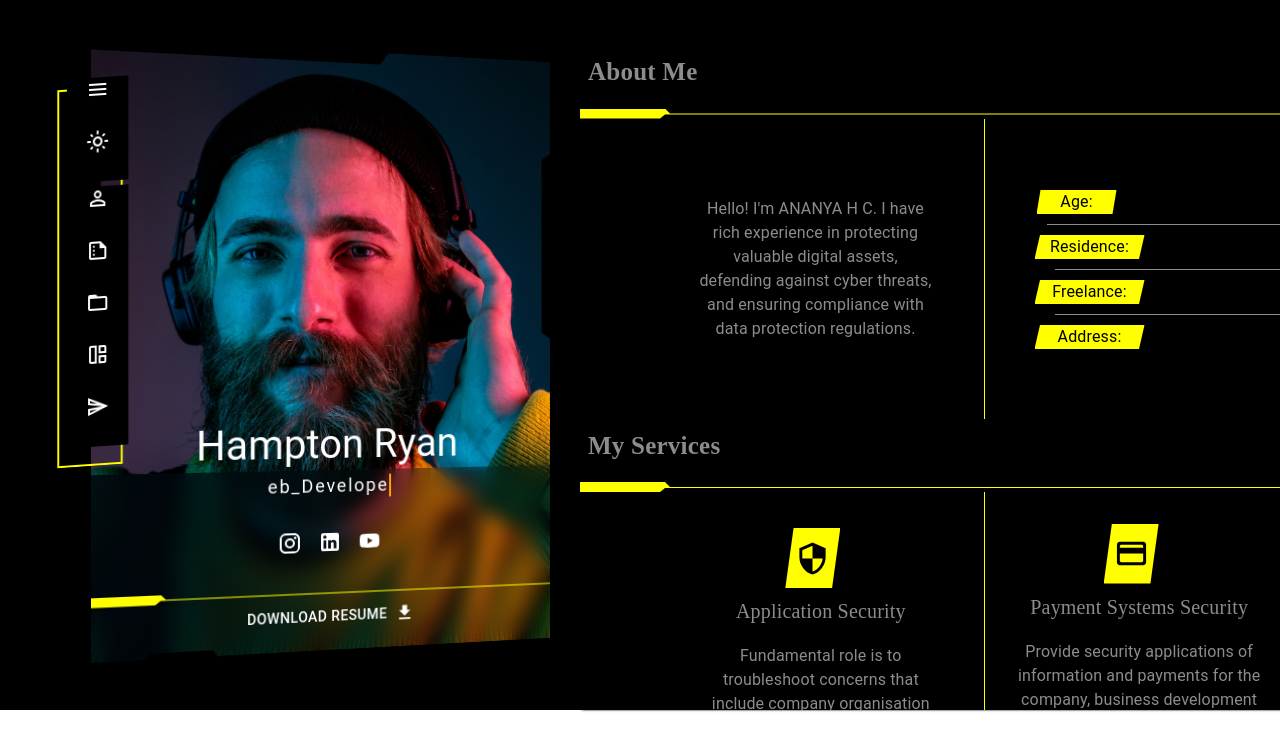
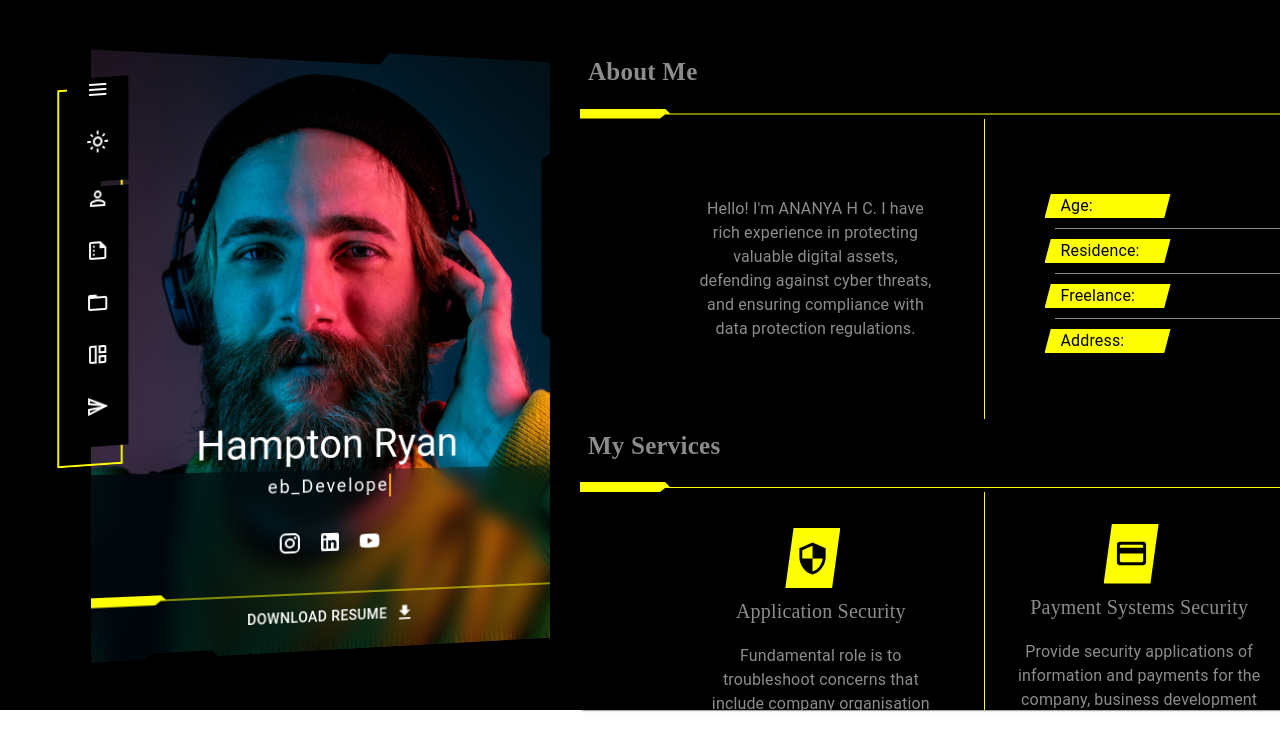
Before and after one commit to kalavida1327/developer-portfolio, a React (Create React App) app: page / in a window 1280 px wide. Shown: the top 750 px of the page. Built offline with nearby package versions, Linux system fonts and the light colour scheme.

Commit message:
ui-1: removing unwanted typography

```diff
--- a/src/Common/styled.js
+++ b/src/Common/styled.js
@@ -186,43 +186,47 @@ export const SubTitleTypo = styled(Typography)`
   text-align: center;
 `;
 
-export const DemoPaper = styled(Paper)(({ isLightMode }) => ({
-  width: '800px',
-  height: '665px',
-  background: isLightMode ? 'black' : 'white',
-  overflowY: 'scroll',
-  marginLeft: '580px',
-  color: 'yellow',
-  marginTop: '-555px',
-}));
+export const DemoPaper = styled(Paper)`
+  width: 800px;
+  height: 665px;
+  background: ${(props) => (props.islightMode ? 'black' : 'white')};
+  overflow-y: scroll;
+  margin-left: 580px;
+  color: yellow;
+  margin-top: -555px;
+  &::-webkit-scrollbar {
+    width: 9px;
+  }
 
-export const PolyBox = styled(Box)(({ theme }) => ({
-  height: '60px',
-  width: '55px',
-  backgroundColor: 'yellow',
-  display: 'flex',
-  alignItems: 'center',
-  justifyContent: 'center',
-  clipPath: 'polygon(15% 0%,100% 0%,85% 100%,0% 100%)',
-}));
+  &::-webkit-scrollbar-thumb {
+    background-color: #dcdcdc;
+    border-radius: 10px;
+  }
 
-export const TextDataTypo = styled(Typography)({
-  background: 'yellow',
-  color: 'black',
-  width: '80px',
-  clipPath: 'polygon(5% 0%,100% 0%,95% 100%,0% 100%)',
-  marginTop: '10px',
-  marginLeft: '20px',
-});
+  &::-webkit-scrollbar-track {
+    background-color: transparent;
+  }
+`;
 
-export const TextDataTypo1 = styled(Typography)({
-  background: 'yellow',
-  color: 'black',
-  width: '110px',
-  clipPath: 'polygon(5% 0%,100% 0%,95% 100%,0% 100%)',
-  marginTop: '10px',
-  marginLeft: '10px',
-});
+export const PolyBox = styled(Box)`
+  height: 60px;
+  width: 55px;
+  background-color: yellow;
+  display: flex;
+  align-items: center;
+  justify-content: center;
+  clip-path: polygon(15% 0%, 100% 0%, 85% 100%, 0% 100%);
+`;
+
+export const TextDataTypo = styled(Typography)`
+  background: yellow;
+  color: black;
+  width: 110px;
+  clip-path: polygon(5% 0%, 100% 0%, 95% 100%, 0% 100%);
+  margin-top: 10px;
+  margin-left: 20px;
+  padding-left: 16px;
+`;
 
 export const SubtextTypography = styled(Typography)`
   color: ${(props) => (props.islightmode ? 'rgba(255,255,255,.55)' : 'black')};
--- a/src/Components/HeroSection/AboutSection/AboutComponent.js
+++ b/src/Components/HeroSection/AboutSection/AboutComponent.js
@@ -23,7 +23,6 @@ import {
   DemoPaper,
   PolyBox,
   TextDataTypo,
-  TextDataTypo1,
   SubtextTypography,
   RoundedLockIcon,
   OutlinedSecurityIcon,
@@ -38,7 +37,7 @@ const AboutComponent = () => {
   );
 
   return (
-    <DemoPaper isLightMode={isLightMode}>
+    <DemoPaper islightMode={isLightMode}>
       {/* About */}
       <TitleTypo islightmode={isLightMode}>{Title1}</TitleTypo>
       <DividerLine />
@@ -49,21 +48,21 @@ const AboutComponent = () => {
           </SubtextTypography>
         </Grid>
         <VerticalDividerMiddle />
-        <Grid item md={4} sx={12}>
-          <Grid container spacing={1}>
+        <Grid item md={4} sx={12} textAlign="start">
+          <Grid container item>
             <TextDataTypo> Age: </TextDataTypo>
             <ThinVerticalDivider />
           </Grid>
-          <Grid container>
-            <TextDataTypo1> Residence: </TextDataTypo1>
+          <Grid container item>
+            <TextDataTypo> Residence: </TextDataTypo>
             <ThinVerticalDivider />
           </Grid>
-          <Grid container>
-            <TextDataTypo1> Freelance: </TextDataTypo1>
+          <Grid container item>
+            <TextDataTypo> Freelance: </TextDataTypo>
             <ThinVerticalDivider />
           </Grid>
-          <Grid container>
-            <TextDataTypo1>Address: </TextDataTypo1>
+          <Grid container item>
+            <TextDataTypo>Address: </TextDataTypo>
           </Grid>
         </Grid>
       </Grid>
```
